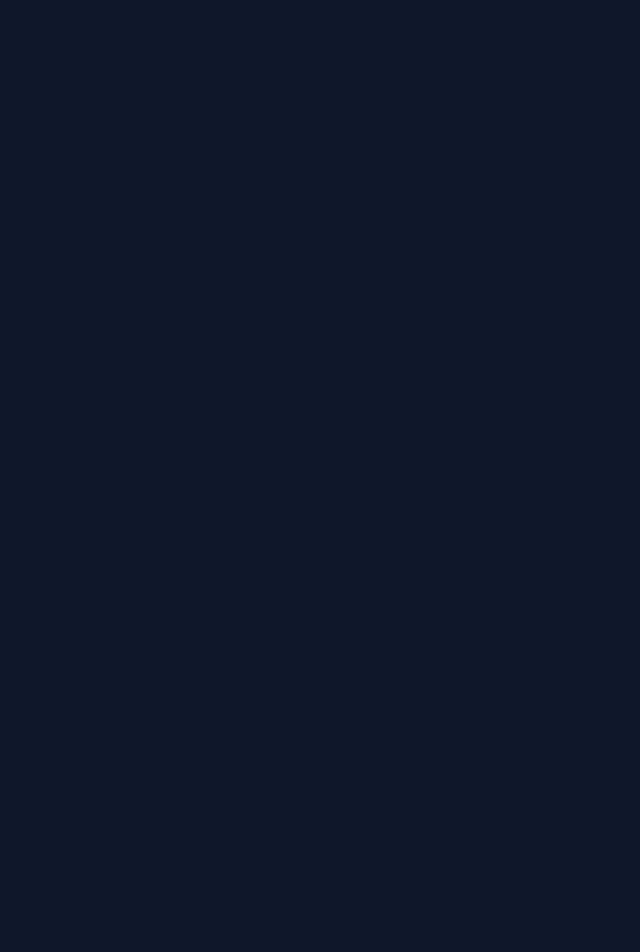
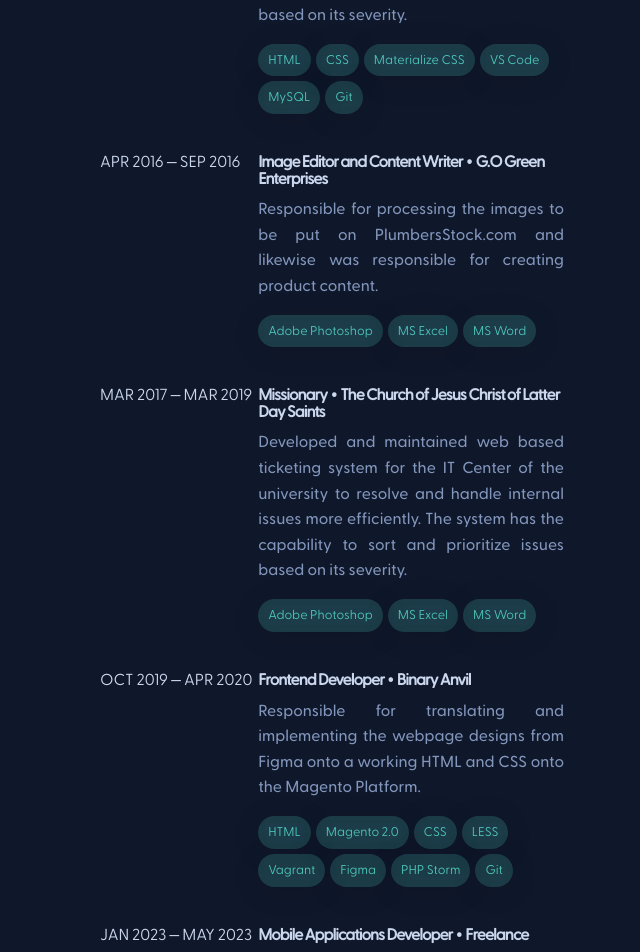
Before and after one commit to keyboardhit212/cv, a React (Create React App) app: page / in a window 1280 px wide. Shown: the part 780-1732 px from the top of the page, without its empty margins (640-1280 px from the left). Before the commit the page ends 800 px from the top, so only its background shows below. Built offline with nearby package versions, Linux system fonts and the light colour scheme; the HTML template or start-up script is replaced by a standard one.

Commit message:
Added Experience

```diff
--- a/src/App.css
+++ b/src/App.css
@@ -24,12 +24,14 @@
 main > section:first-child {
     position: relative;
     /* background: red; */
-    padding: 5rem 0 5rem 13rem;
+    padding: 5rem 0 5rem 14rem;
     overflow: hidden;
 }
 
 main > section:nth-child(2) {
     padding: 5rem 0;
+    font-family: GreyCliff-Regular;
+    z-index: 1;
     /* background: green; */
 }
 
@@ -43,4 +45,5 @@
     width: 100%;
     height: 100vh;
     position: fixed;
+    z-index: 0;
 }
--- a/src/App.js
+++ b/src/App.js
@@ -6,6 +6,9 @@
 import Navigation from './component/navigation/Navigation';
 import Contact from './component/contact/Contact';
 import Paragraph from './component/paragraph/Paragraph';
+import Experience from './component/experience/Experience';
+import Skillset from './component/experience/Skillset';
+import Skill from './component/experience/Skill';
 
 function App() {
   return (
@@ -36,6 +39,76 @@
         <Paragraph>
           Feel free to <b>contact me</b>.
         </Paragraph>
+        <Experience
+          from="AUG 2015"
+          to="FEB 2016"
+          title="Web Developer"
+          work="University of St. La Salle IT Center"
+          description="Developed and maintained web based ticketing system for the IT Center of the university to resolve and handle internal issues more efficiently.
+          The system has the capability to sort and prioritize issues based on its severity.">
+          <Skillset>
+            <Skill name="HTML"/>
+            <Skill name="CSS"/>
+            <Skill name="Materialize CSS"/>
+            <Skill name="VS Code"/>
+            <Skill name="MySQL"/>
+            <Skill name="Git"/>
+          </Skillset>
+        </Experience>
+        <Experience
+          from="APR 2016"
+          to="SEP 2016"
+          title="Image Editor and Content Writer"
+          work="G.O Green Enterprises"
+          description="Responsible for processing the images to be put on PlumbersStock.com and likewise was responsible for creating product content.">
+          <Skillset>
+            <Skill name="Adobe Photoshop"/>
+            <Skill name="MS Excel"/>
+            <Skill name="MS Word"/>
+          </Skillset>
+        </Experience>
+        <Experience
+          from="MAR 2017"
+          to="MAR 2019"
+          title="Missionary"
+          work="The Church of Jesus Christ of Latter Day Saints"
+          description="Developed and maintained web based ticketing system for the IT Center of the university to resolve and handle internal issues more efficiently.
+          The system has the capability to sort and prioritize issues based on its severity.">
+          <Skillset>
+            <Skill name="Adobe Photoshop"/>
+            <Skill name="MS Excel"/>
+            <Skill name="MS Word"/>
+          </Skillset>
+        </Experience>
+        <Experience
+          from="OCT 2019"
+          to="APR 2020"
+          title="Frontend Developer"
+          work="Binary Anvil"
+          description="Responsible for translating and implementing the webpage designs from Figma onto a working HTML and CSS onto the Magento Platform.">
+          <Skillset>
+            <Skill name="HTML"/>
+            <Skill name="Magento 2.0"/>
+            <Skill name="CSS"/>
+            <Skill name="LESS"/>
+            <Skill name="Vagrant"/>
+            <Skill name="Figma"/>
+            <Skill name="PHP Storm"/>
+            <Skill name="Git"/>
+          </Skillset>
+        </Experience>
+        <Experience
+          from="JAN 2023"
+          to="MAY 2023"
+          title="Mobile Applications Developer"
+          work="Freelance"
+          description="Developed and maintained a mobile app for elementary students to help their subject mastery in preparation for yearly examination.">
+          <Skillset>
+            <Skill name="Flutter"/>
+            <Skill name="Android Studio"/>
+            <Skill name="SQLite"/>
+          </Skillset>
+        </Experience>
       </section>
     </main>
   );
--- a/src/component/contact/Contact.css
+++ b/src/component/contact/Contact.css
@@ -10,9 +10,10 @@
 }
 
 .contact a img {
-    filter: brightness(0) invert(1);
+    filter: invert(94%) sepia(7%) saturate(44%) hue-rotate(202deg) brightness(89%) contrast(87%);
+
 }
 
 .contact a img:hover {
-    filter: invert(94%) sepia(7%) saturate(44%) hue-rotate(202deg) brightness(89%) contrast(87%);
+    filter: brightness(0) invert(1);
 }
--- /dev/null
+++ b/src/component/experience/Experience.css
@@ -0,0 +1,49 @@
+
+.experience {
+    display: flex;
+    flex-direction: row;
+    justify-content: baseline;
+    width: 70%;
+    height: auto;
+    font-family: Grey;
+    padding: 20px;
+    font-family: GreyCliff-Regular;
+    text-align: left;
+}
+
+.experience:hover {
+    /* From https://css.glass */
+    background: rgba(255, 255, 255, 0.02);
+    border-radius: 16px;
+    box-shadow: 0 4px 30px rgba(0, 0, 0, 0.1);
+    backdrop-filter: blur(2.3px);
+    -webkit-backdrop-filter: blur(2.3px);
+    transition-duration: 0.5s;
+}
+
+.experience .dot {
+    font-family: 'Courier New', Courier, monospace;
+}
+
+.experience .timeline {
+    margin: 0;
+    width: 240px;
+}
+
+.experience .title {
+    margin: 0;
+    padding: 0;
+    font-size: 1rem;
+    font-weight: bold;
+}
+
+.experience .description {
+    padding: 10px 0 0 0;
+    font-size: 1rem;
+    text-align: justify;
+}
+
+.experience > section {
+    height: auto;
+    width: 100%;
+}
--- /dev/null
+++ b/src/component/experience/Experience.js
@@ -0,0 +1,29 @@
+import './Experience.css';
+
+
+export function Dot() {
+    return (
+        <span className='dot'>&bull;</span>
+    )
+}
+
+export function Dash() {
+    return (
+        <span className='dot'>&mdash;</span>
+    )
+}
+
+export default function Experience({from, to, title, work, description, children}) {
+    return (
+        <>
+        <section className='experience'>
+            <p className='timeline'>{from} <Dash/> {to}</p>
+            <section>
+                <p className='title'>{title} <Dot/> {work}</p>
+                <p className='description'>{description}</p>
+                {children}
+            </section>
+        </section>
+        </>
+    );
+}
--- /dev/null
+++ b/src/component/experience/Skill.css
@@ -0,0 +1,12 @@
+.skill {
+    display: inline-block;
+    padding: 10px 10px;
+    color: #4EC4B8;
+    border-radius: 20px;
+    font-size: 0.8rem;
+    background: rgba(78, 196, 184, 0.21);
+    box-shadow: 0 4px 30px rgba(0, 0, 0, 0.1);
+    backdrop-filter: blur(3.1px);
+    -webkit-backdrop-filter: blur(3.1px);
+    margin: 5px 5px 0 0;
+}
--- /dev/null
+++ b/src/component/experience/Skill.js
@@ -0,0 +1,7 @@
+import './Skill.css';
+
+export default function Skill({name}) {
+    return (
+        <span className='skill'>{name}</span>
+    )
+}
--- /dev/null
+++ b/src/component/experience/Skillset.css
@@ -0,0 +1,9 @@
+.skillset {
+    display: flex;
+    flex-direction: row;
+    justify-content: flex-start;
+    flex-wrap: wrap;
+    width: 100%;
+    height: auto;
+    margin: 10px 0 0 0;
+}
--- /dev/null
+++ b/src/component/experience/Skillset.js
@@ -0,0 +1,9 @@
+import './Skillset.css';
+
+export default function Skillset({children}) {
+    return (
+        <section className='skillset'>
+            {children}
+        </section>
+    );
+}
--- a/src/component/paragraph/Paragraph.css
+++ b/src/component/paragraph/Paragraph.css
@@ -1,7 +1,7 @@
 
 .paragraph {
     width: 100%;
-    max-width: 500px;
+    max-width: 70%;
     height: auto;
     padding: 0 0 20xp 0;
     color: #8396BC;
```
